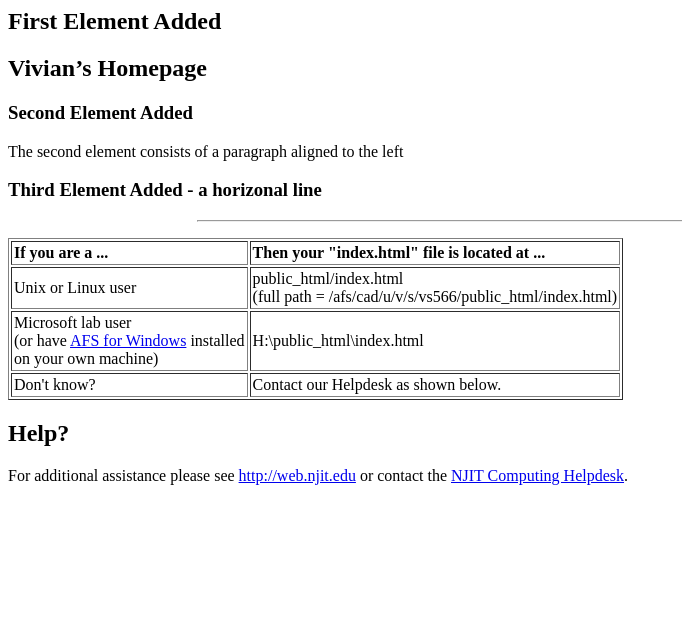
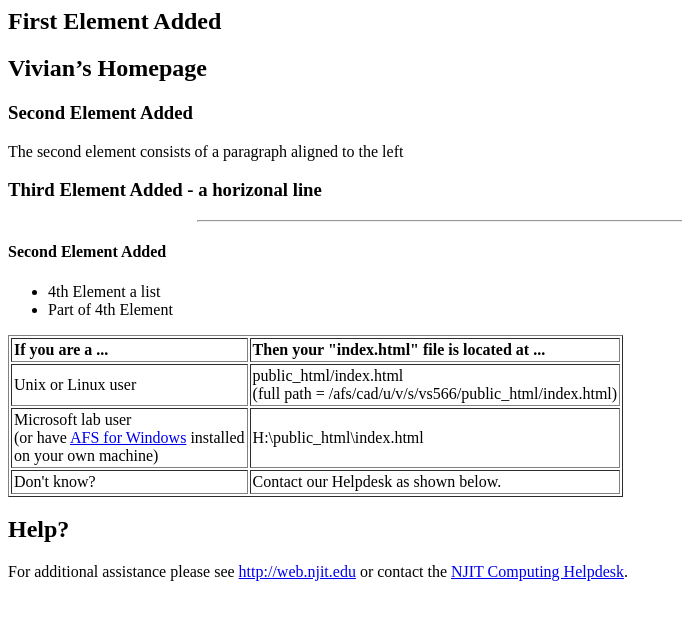
Before and after one commit to vs566/test8, a plain HTML site: page index.html in a window 1280 px wide. Shown: the whole page, without its empty margins (0-682 px from the left). Drawn offline with Linux system fonts and the light colour scheme.

Commit message:
Fifth Commit

```diff
--- a/index.html
+++ b/index.html
@@ -11,7 +11,11 @@
 		<p align="left">The second element consists of a paragraph aligned to the left</p>
 		<h3>Third Element Added - a horizonal line</h3>
 		<hr width="70%" align="center">
-
+		<h4>Second Element Added </h4>
+		<ul>
+		<li>4th Element a list</li>
+		<li>Part of 4th Element</li>
+		</ul>
 		<p>
 		<table border=1 cellpadding=2>
 			<tr>
```
